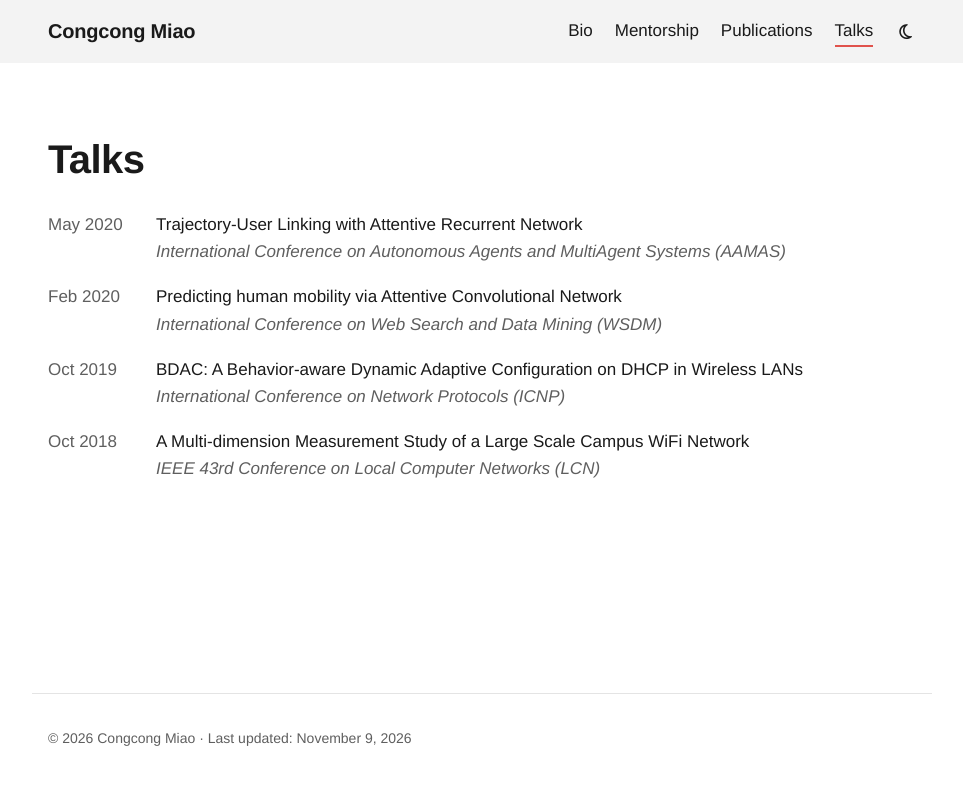
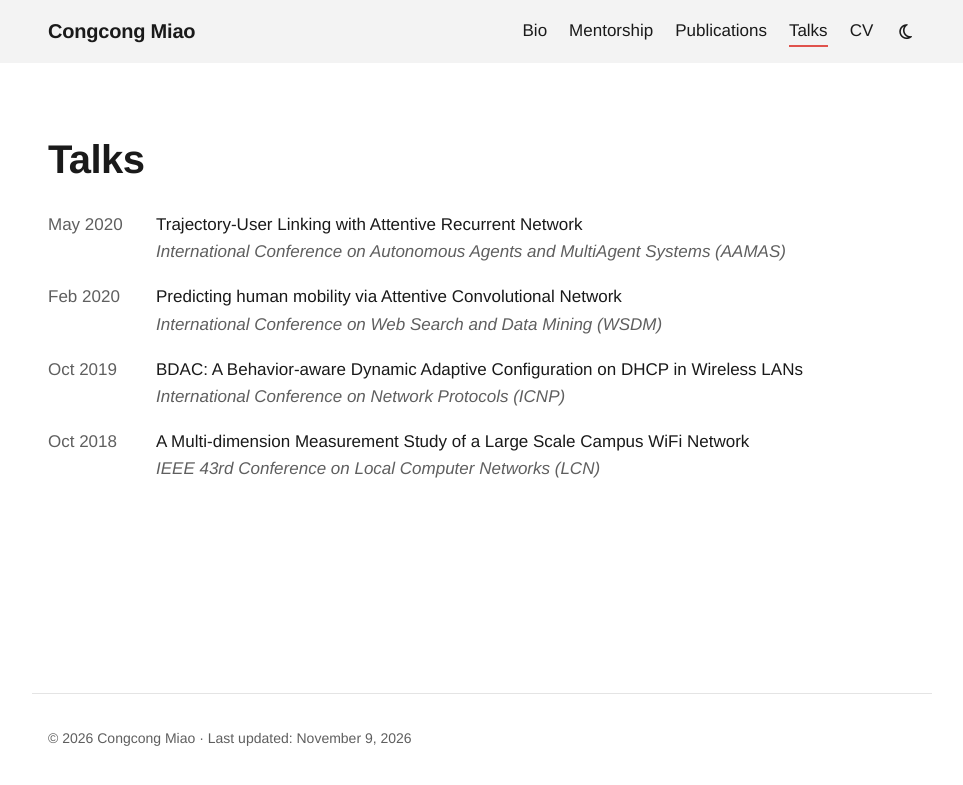
Before and after one commit to siruiZ02/siruiZ02.github.io, a Jekyll site: the page built from talks.html, in a window 1280 px wide. Shown: the top 785 px of the page, without its empty margins (158-1121 px from the left). Built offline with Jekyll 4.4.1, drawn with Linux system fonts in a browser that asks for light colours.

Commit message:
Update _config.yml

```diff
--- a/_config.yml
+++ b/_config.yml
@@ -34,9 +34,7 @@ contact:
   - icon: fa-brands fa-linkedin-in
     text: LinkedIn
     url: https://www.linkedin.com/in/congcong-miao-0a7979109/
-  - icon: fa-solid fa-file-lines
-    text: CV
-    url: /assets/pdf/CV_MCC.pdf
+
 
 
 # ---------------- 顶部导航栏 ----------------
@@ -50,6 +48,8 @@ nav:
     url: /publications/
   - title: Talks
     url: /talks/
+  - title: CV
+    url: /assets/pdf/CV_MCC.pdf
 
 # 首页 News 最多显示几条（全部新闻写在 _data/news.yml）
 news_limit: 6
```
